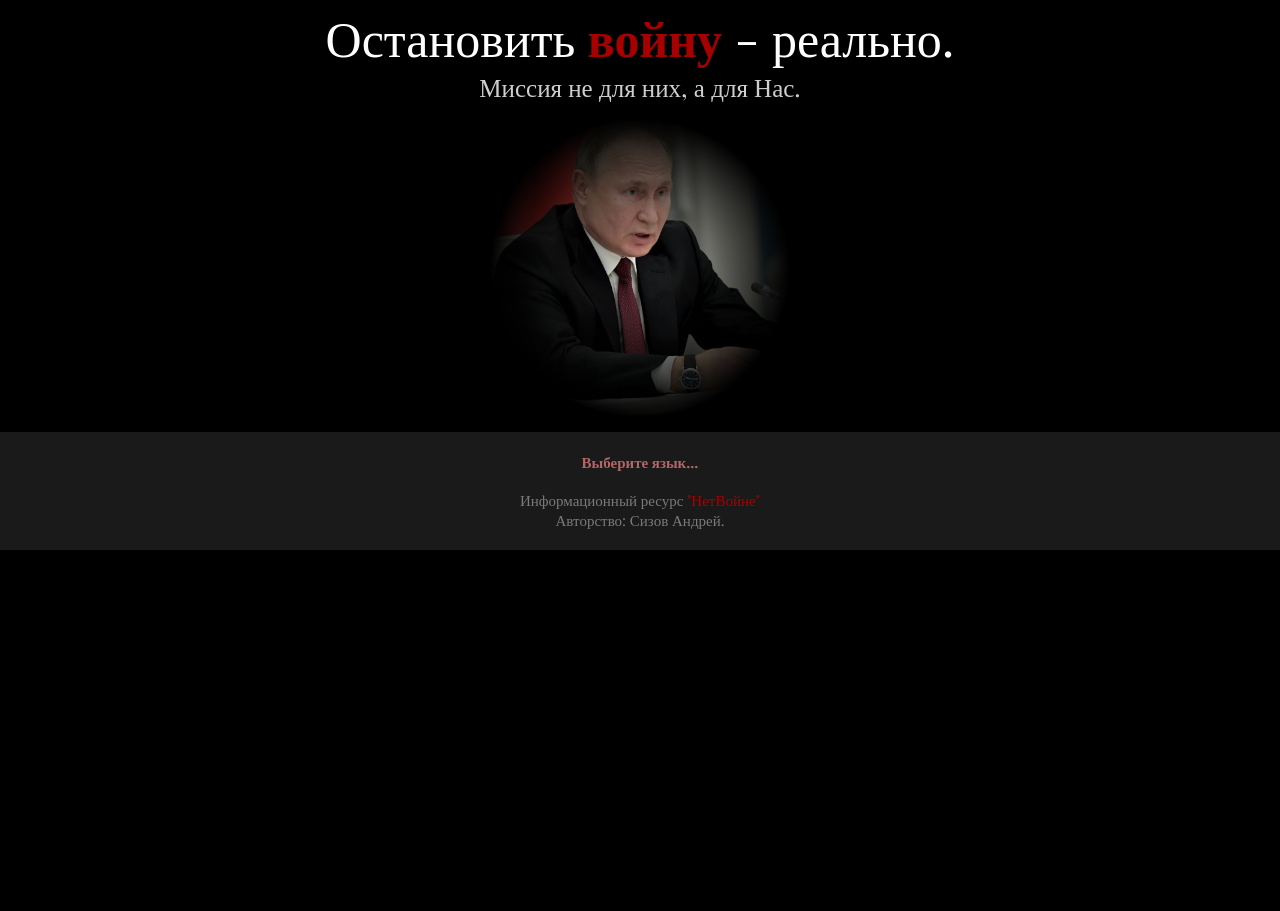
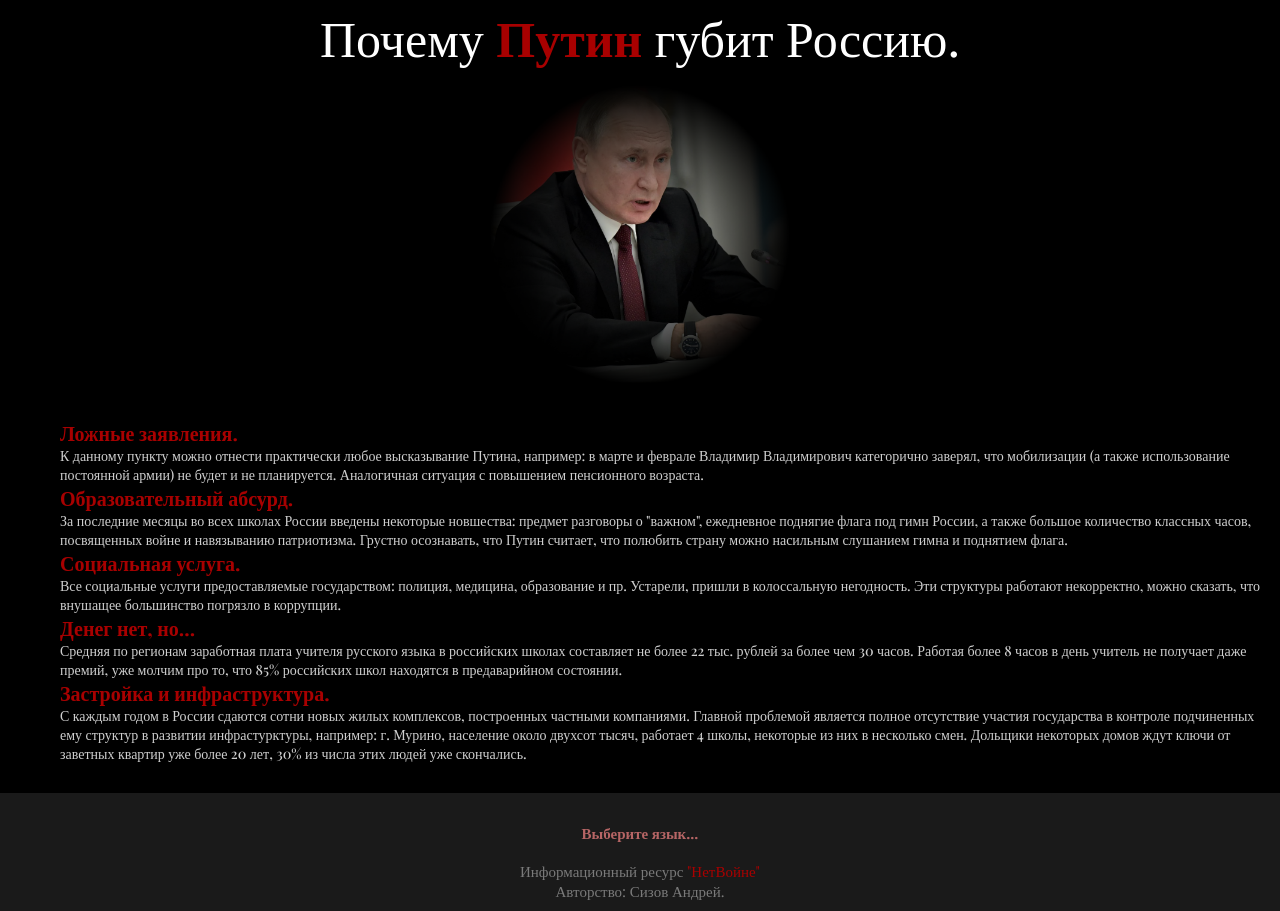
Before and after one commit to hi-oliver/nowar, a plain HTML site: page index.html in a window 1280 px wide. Shown: the part 930-1841 px from the top of the page. Before the commit the page ends 1480 px from the top, so only its background shows below. Drawn offline with nearby package versions, Linux system fonts and the light colour scheme; a web font is replaced by a local one.

Commit message:
Add files via upload

```diff
--- a/index.html
+++ b/index.html
@@ -70,32 +70,45 @@ window.onload = function () {
                     <a class="LINK" href="/nowar/news.htm">Больше новостей →</a>
             </li>
                 </div>
-      <div class="First_Page_Building_Block"><a class="RED_GTitleBlock">Люди</a><a class="WHITE_GTitile"> - правят миром.</a><br><a class="WHITE_Block_STitile">Мы сохраним этот мир вместе.</a>
+      <div class="First_Page_Building_Block"><a class="RED_GTitleBlock">Люди</a><a class="WHITE_GTitile"> - правят миром.</a><br><a class="WHITE_Block_STitile">Мы сохраним мир вместе.</a>
                   <br><img src="earth.png" class="First_Page_Building_Block_img" id="First_Page_First_Block_Image" style="max-width: 500px">
                 </div>
-      <div class="First_Page_Building_Block"><a class="WHITE_GTitile">Остановить <a class="RED_GTitleBlock">войну</a><a class="WHITE_GTitile"> - реально.</a><br><a class="WHITE_Block_STitile">Миссия не для них, а для Нас.</a>
+      <div class="First_Page_Building_Block"><a class="WHITE_GTitile">Почему <a class="RED_GTitleBlock">Путин</a><a class="WHITE_GTitile"> губит Россию.</a>
                   <br><img src="putinLoa.png" class="First_Page_Building_Block_img" id="First_Page_First_Block_Image" style="max-width: 500px">
+      <ul class="StUl" style="margin-right: 20px;">
+                      <li class="StLi">Ложные заявления.
+                          <li class="SmallLi" style="margin-right: 20px;">К данному пункту можно отнести практически любое высказывание Путина, например: в марте и феврале Владимир Владимирович
+                            категорично заверял, что мобилизации (а также использование постоянной армии) не будет и не планируется. Аналогичная ситуация с повышением пенсионного
+                          возраста.</li>
+                  </li>
+                  <li class="StLi">Образовательный абсурд.
+                      <li class="SmallLi" style="margin-right: 20px;">За последние месяцы во всех школах России введены некоторые новшества:
+                        предмет разговоры о "важном", ежедневное поднягие флага под гимн России, а также большое количество классных часов,
+                        посвященных войне и навязыванию патриотизма. Грустно осознавать, что Путин считает, что полюбить страну можно насильным
+                        слушанием гимна и поднятием флага.</li>
+              </li>
+              <li class="StLi">Социальная услуга.
+                  <li class="SmallLi" style="margin-right: 20px;">Все социальные услуги предоставляемые государством:
+                    полиция, медицина, образование и пр. Устарели, пришли в колоссальную негодность. Эти структуры работают некорректно,
+                  можно сказать, что внушащее большинство погрязло в коррупции.</li>
+          </li>
+          <li class="StLi">Денег нет, но...
+              <li class="SmallLi" style="margin-right: 20px;">Средняя по регионам заработная плата учителя русского языка в российских школах
+                составляет не более 22 тыс. рублей за более чем 30 часов. Работая более 8 часов в день учитель не получает даже премий, уже молчим про то, что
+              85% российских школ находятся в предаварийном состоянии.</li>
+      </li>
+      <li class="StLi">Застройка и инфраструктура.
+          <li class="SmallLi" style="margin-right: 20px;">С каждым годом в России сдаются сотни новых жилых комплексов, построенных
+            частными компаниями. Главной проблемой является полное отсутствие участия государства в контроле подчиненных ему структур в развитии инфрастурктуры, например: г. Мурино, население
+          около двухсот тысяч, работает 4 школы, некоторые из них в несколько смен. Дольщики некоторых домов ждут ключи от заветных квартир
+        уже более 20 лет, 30% из числа этих людей уже скончались.</li>
+  </li>
+            </div>
                 </div>
 
 <div class="CELLAR">
   <div class="CELLAR">
-    <div id="openModal" class="modal">
-      <div class="modal-dialog">
-        <div class="modal-content">
-          <div class="modal-header">
-            <h3 class="modal-title">Выберите язык</h3>
-            <a href="#close" title="Close" class="close">×</a>
-          </div>
-          <div class="modal-body">
-            <ul class="tect">
-              <li><a class="SelectedLangLink"><img src="Flag_of_Russia.svg" width="20px" class="LANGUAGE_IMAGES">Русский язык</a></li>
-              <br><li><a class="SelectLangLink" href=""><img src="Flag_of_the_United_Kingdom_(3-5).svg" width="20px" class="LANGUAGE_IMAGES">English</a></li>
-              <br><li><a href="/alba/alba_deutsch/progs.html"  class="SelectLangLink"><img src="Flag_of_Germany.svg" width="20px" class="LANGUAGE_IMAGES">Deutsch</a></li>
-              <br><li><a href="/alba/alba_ukrainian/progs.html"  class="SelectLangLink"><img src="ukr.png" width="20px" class="LANGUAGE_IMAGES">Українська</a></li>
-        </ul>
-          </div>
-        </div>
-      </div>
+
     </div>
             <a class="LINK" href="#ErrorWindow">Выберите язык...</a><br><br>
 
--- a/styles.css
+++ b/styles.css
@@ -843,7 +843,6 @@ text-align: center;
 .modal-dialog {
     position: relative;
     width: auto;
-    margin: 10px;
 }
 @media (min-width: 576px) {
   .modal-dialog {
@@ -852,6 +851,7 @@ text-align: center;
   }
 }
 .modal-content {
+    width: 100%;
     position: relative;
     display: -webkit-box;
     display: -webkit-flex;
@@ -868,7 +868,7 @@ text-align: center;
     -webkit-background-clip: padding-box;
     background-clip: padding-box;
     border: 1px solid rgba(0,0,0,.2);
-    border-radius: 15px;
+    border-radius: px;
     outline: 0;
 }
 .modal-content2 {
```
